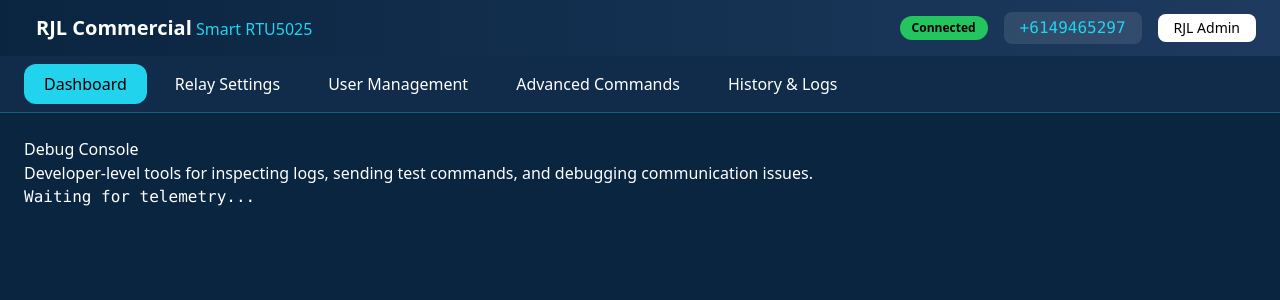
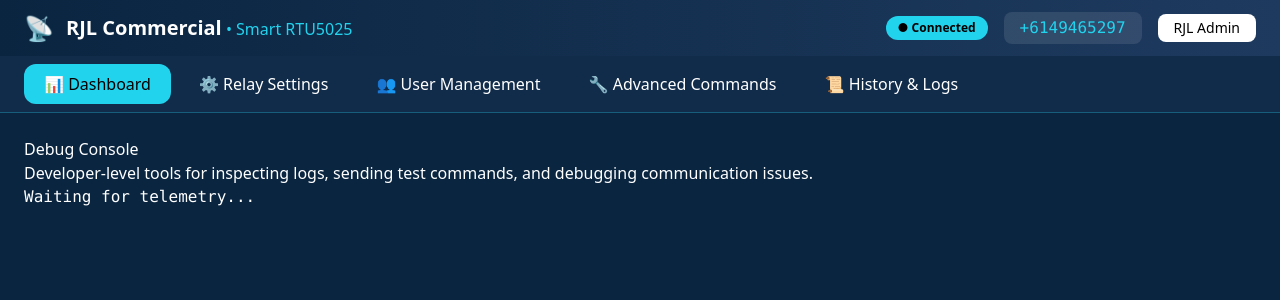
Before and after one commit to Billybob16/GateMaster, a Python web app: template src/templates/debug.html in a window 1280 px wide. Shown: the top 300 px of the page. Run offline with Jinja, Linux system fonts and the light colour scheme; the template is opened without the code that fills it, so the values that code supplies are empty; some libraries are stand-ins or nearby versions.

Commit message:
Fix layout.html: change green to cyan and fix icons

```diff
--- a/templates/layout.html
+++ b/templates/layout.html
@@ -13,14 +13,14 @@
 
 <div class="header-bg text-white py-3 px-6 flex items-center justify-between">
     <div class="flex items-center gap-3">
-        <span class="text-2xl"></span>
+        <span class="text-2xl">📡</span>
         <div>
             <span class="text-xl font-bold">RJL Commercial</span>
-            <span class="text-cyan-400">  Smart RTU5025</span>
+            <span class="text-cyan-400"> • Smart RTU5025</span>
         </div>
     </div>
     <div class="flex items-center gap-4">
-        <div class="bg-green-500 text-black text-xs px-3 py-1 rounded-full font-bold"> Connected</div>
+        <div class="bg-cyan-400 text-black text-xs px-3 py-1 rounded-full font-bold">● Connected</div>
         <div class="flex items-center gap-2 bg-white/10 px-4 py-1 rounded-lg">
             <span class="text-cyan-400 font-mono">+6149465297</span>
         </div>
@@ -29,11 +29,11 @@
 </div>
 
 <div class="bg-[#112b4a] border-b border-cyan-400/30 px-6 py-2 flex gap-2 overflow-x-auto">
-    <a href="/dashboard" class="px-5 py-2 bg-cyan-400 text-black rounded-xl font-medium flex items-center gap-1"> Dashboard</a>
-    <a href="/relay" class="px-5 py-2 hover:bg-white/10 rounded-xl flex items-center gap-1"> Relay Settings</a>
-    <a href="/users" class="px-5 py-2 hover:bg-white/10 rounded-xl flex items-center gap-1"> User Management</a>
-    <a href="/advanced" class="px-5 py-2 hover:bg-white/10 rounded-xl flex items-center gap-1"> Advanced Commands</a>
-    <a href="/logs" class="px-5 py-2 hover:bg-white/10 rounded-xl flex items-center gap-1"> History & Logs</a>
+    <a href="/dashboard" class="px-5 py-2 bg-cyan-400 text-black rounded-xl font-medium flex items-center gap-1">📊 Dashboard</a>
+    <a href="/relay" class="px-5 py-2 hover:bg-white/10 rounded-xl flex items-center gap-1">⚙️ Relay Settings</a>
+    <a href="/users" class="px-5 py-2 hover:bg-white/10 rounded-xl flex items-center gap-1">👥 User Management</a>
+    <a href="/advanced" class="px-5 py-2 hover:bg-white/10 rounded-xl flex items-center gap-1">🔧 Advanced Commands</a>
+    <a href="/logs" class="px-5 py-2 hover:bg-white/10 rounded-xl flex items-center gap-1">📜 History & Logs</a>
 </div>
 
 <div class="p-6">
```
